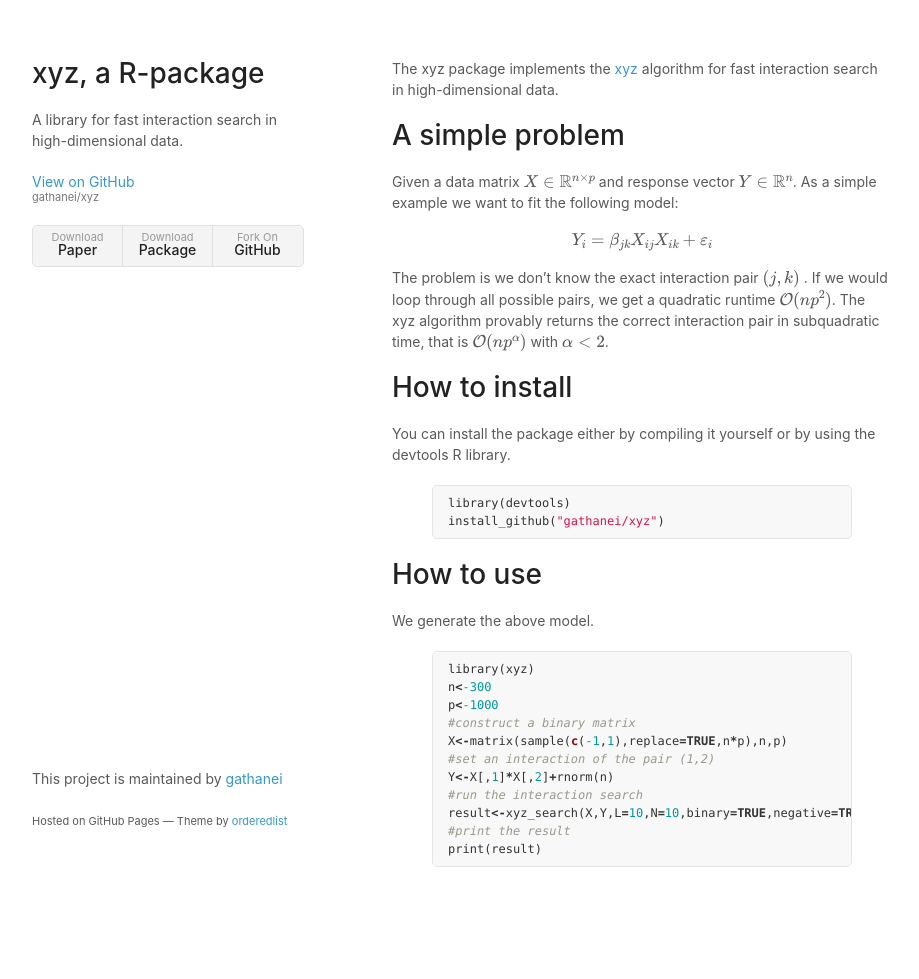
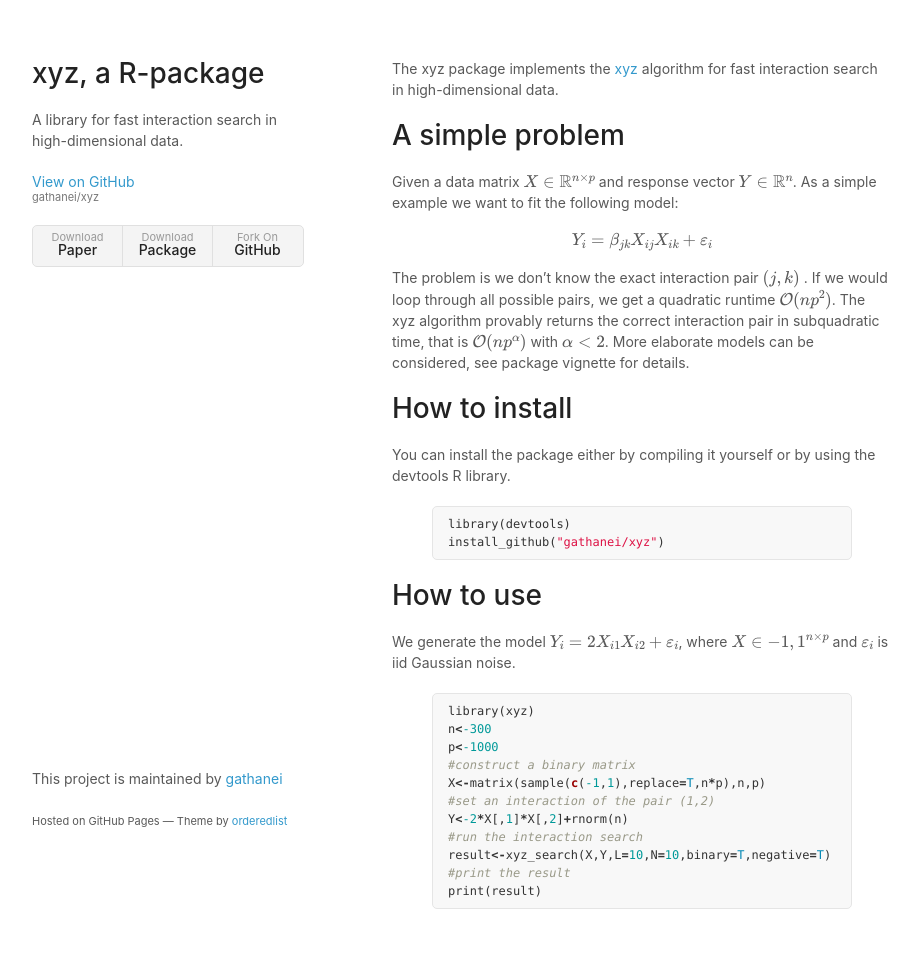
Before and after one commit to gathanei/xyz, a Jekyll site: the page built from index.md, in a window 1280 px wide. Shown: the whole page, without its empty margins (178-1097 px from the left). Built offline with Jekyll 4.4.1, drawn with Linux system fonts in a browser that asks for light colours; formulas are drawn with MathJax 3; before the commit the page ends 937 px from its top, so only the background shows below that.

Commit message:
changes to index.md

```diff
--- a/index.md
+++ b/index.md
@@ -10,7 +10,7 @@ Given a data matrix \\( X \in \mathbb{R}^{n\times p} \\) and response vector \\(
 
 $$Y_i = \beta_{jk} X_{ij}X_{ik}+\varepsilon_i$$
 
-The problem is we don't know the exact interaction pair \\( (j,k) \\) . If we would loop through all possible pairs, we get a quadratic runtime \\(\mathcal{O}(np^2)\\). The xyz algorithm provably returns the correct interaction pair in subquadratic time, that is \\( \mathcal{O}(np^{\alpha}) \\) with \\( \alpha < 2 \\).
+The problem is we don't know the exact interaction pair \\( (j,k) \\) . If we would loop through all possible pairs, we get a quadratic runtime \\(\mathcal{O}(np^2)\\). The xyz algorithm provably returns the correct interaction pair in subquadratic time, that is \\( \mathcal{O}(np^{\alpha}) \\) with \\( \alpha < 2 \\). More elaborate models can be considered, see package vignette for details.
 
 # How to install
 
@@ -22,18 +22,18 @@ install_github("gathanei/xyz")
 
 # How to use
 
-We generate the above model.
+We generate the model \\( Y_i=2 X_{i1}X_{i2}+\varepsilon_i\\), where \\(X \in \{-1,1\}^{n \times p} \\) and \\( \varepsilon_i \\) is iid Gaussian noise.
 
 {% highlight R %}
 library(xyz)
 n<-300
 p<-1000
 #construct a binary matrix
-X<-matrix(sample(c(-1,1),replace=TRUE,n*p),n,p)
+X<-matrix(sample(c(-1,1),replace=T,n*p),n,p)
 #set an interaction of the pair (1,2)
-Y<-X[,1]*X[,2]+rnorm(n)
+Y<-2*X[,1]*X[,2]+rnorm(n)
 #run the interaction search
-result<-xyz_search(X,Y,L=10,N=10,binary=TRUE,negative=TRUE)
+result<-xyz_search(X,Y,L=10,N=10,binary=T,negative=T)
 #print the result
 print(result)
 {% endhighlight %}
```
